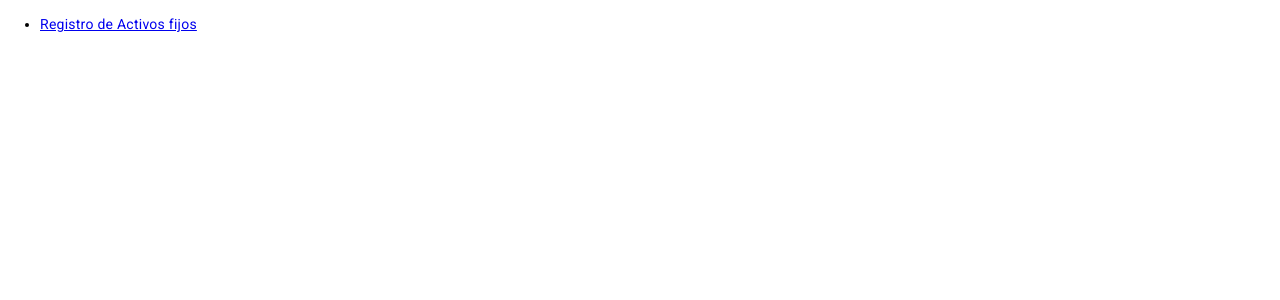
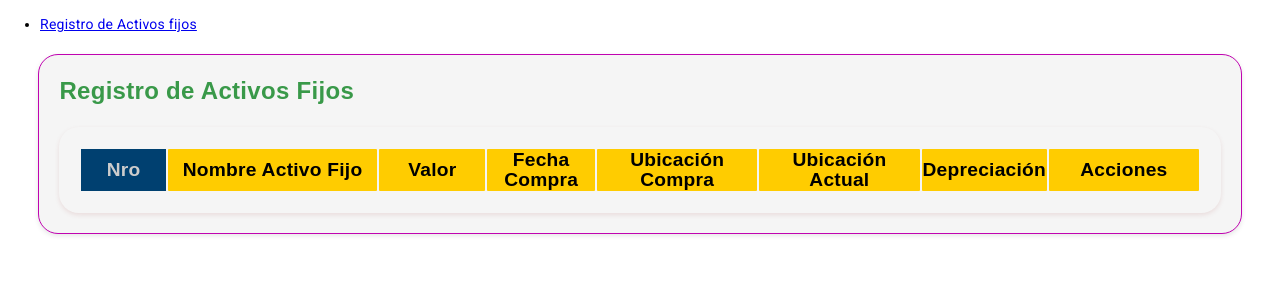
Before and after one commit to nini1304/FrontendSAF, an Angular app: page / in a window 1280 px wide. Shown: the top 300 px of the page. Built offline with nearby package versions, Linux system fonts and the light colour scheme.

Commit message:
Diseño de la lista de datos

```diff
--- a/angular.json
+++ b/angular.json
@@ -25,7 +25,7 @@
               "src/assets"
             ],
             "styles": [
-              "@angular/material/prebuilt-themes/deeppurple-amber.css",
+              "@angular/material/prebuilt-themes/indigo-pink.css",
               "src/styles.css"
             ],
             "scripts": []
@@ -88,7 +88,7 @@
               "src/assets"
             ],
             "styles": [
-              "@angular/material/prebuilt-themes/deeppurple-amber.css",
+              "@angular/material/prebuilt-themes/indigo-pink.css",
               "src/styles.css"
             ],
             "scripts": []
--- a/src/app/app.component.html
+++ b/src/app/app.component.html
@@ -1 +1,2 @@
 <router-outlet></router-outlet>
+<app-activo-list></app-activo-list>
--- a/src/app/components/activo-list/activo-list.component.css
+++ b/src/app/components/activo-list/activo-list.component.css
@@ -0,0 +1,160 @@
+/*this is for default config */
+*{
+
+  box-sizing: border-box;
+  font-size: 62.5%;
+}
+:host {
+  max-height: 80vh;
+  overflow-y: auto;
+}
+
+
+.popup {
+  display: none;
+  position: fixed;
+  top: 50%;
+  left: 50%;
+  transform: translate(-50%, -50%);
+  background-color: #fff;
+  border: 1px solid #ccc;
+  padding: 20px;
+  z-index: 9999;
+}
+
+/* principal squere */
+.panel {
+  margin-top: 20px;
+  border: 1px solid #c003b0;
+  border-radius: 20px;
+  box-shadow: 0 2px 5px rgba(0, 0, 0, 0.1);
+  padding: 20px;
+  font-family: Arial, sans-serif;
+  background-color: #f5f5f5;
+  margin-left: 3%;
+  margin-right: 3%;
+
+}
+
+.table{
+  margin-top: 20px;
+  border-radius: 20px ;
+  box-shadow: 0 2px 5px rgba(133, 3, 3, 0.1);
+  padding: 20px;
+  font-family: Arial, sans-serif;
+}
+
+.panel .title-panel {
+  margin-top: 0;
+  font-size: 24px;
+  font-weight: bold;
+  font-family: sans-serif;
+  color: #399949;
+}
+
+.th-ind-num{
+  width: 8%;
+  background-color: #004070;
+  font-size: 1.2rem;
+  color: #ccc;
+
+}
+
+.tr-colum-indicadores .th-ind, .th-ind-fecha, .th-ind-porcentaje, .th-ind-valor, .th-ind-nombre, .th-ind-ubicacion{
+  width:20%;
+  background-color: #ffcc00;
+  border:black;
+  border-radius: 1px;
+  font-size: 1.2rem;
+  /*linea de las tablas*/
+}
+.th-ind{
+  font-size: 1.2rem;
+  /*linea de las tablas*/
+}
+.th-ind-fecha{
+  font-size: 1.2rem;
+  width: 10%;
+  /*linea de las tablas*/
+}
+.th-ind-nombre{
+  font-size: 1.2rem;
+  width: 20%;
+  /*linea de las tablas*/
+}
+.th-ind-valor{
+  font-size: 1.2rem;
+  width: 10%;
+  /*linea de las tablas*/
+}
+.th-ind-ubicacion{
+  font-size: 1.2rem;
+  width: 15%;
+  /*linea de las tablas*/
+}
+.th-ind-porcentaje{
+  font-size: 1.2rem;
+  width: 8%;
+  /*linea de las tablas*/
+}
+
+.tr-cont-num{
+  text-align: center;
+  padding-top: 2%;
+  font-size: 1.5rem;
+  background-color:#004070;
+  color: #ccc;
+  width: 30px;
+  height: 30px;
+  line-height: 60px;
+  margin-left: 25%;
+  border-radius: 50%;
+  display: inline;
+  margin-top:20%;
+
+
+
+  /*linea de las tablas*/
+}
+.tr-cont{
+  background-color: #f5f5f5;
+  border-radius: 13%;
+  color: black;
+  font-size: 1.2rem;
+  /*linea de las tablas*/
+  padding-top: 3%;
+}
+
+
+.btn-view-Detail{
+  background-color: #399949;
+  border: none;
+  color: black;
+  padding: 15px 32px;
+  text-align: center;
+  text-decoration: none;
+  display: inline-block;
+  font-size: 16px;
+  margin: 4px 2px;
+  cursor: pointer;
+  border-radius: 8px;
+  font-family: Arial, sans-serif;
+  font-weight: bold;
+  color: white;
+}
+
+
+.btn-view-Detail:hover {
+  background-color: #004070;
+  opacity: 85%;
+}
+
+.date-filter {
+  display: flex;
+  flex-direction: row;
+  align-items: center;
+}
+
+.date-filter mat-form-field {
+  margin-right: 10px;
+}
--- a/src/app/components/activo-list/activo-list.component.html
+++ b/src/app/components/activo-list/activo-list.component.html
@@ -1 +1,45 @@
-<p>activo-list works!</p>
+<div class="panel" xmlns:cursor="http://www.w3.org/1999/xhtml">
+  <h2 class="title-panel" >Registro de Activos Fijos</h2>
+
+  <table class="table" >
+    <thead class="text-center align-middle">
+    <tr class="tr-colum-indicadores">
+      <th class="th-ind-num">
+        Nro
+      </th>
+      <th class="th-ind-nombre">
+        Nombre Activo Fijo
+
+      </th>
+      <th class="th-ind-valor">
+        Valor
+
+      </th>
+      <th class="th-ind-fecha">
+        Fecha Compra
+
+      </th>
+      <th class="th-ind-ubicacion">
+        Ubicación Compra
+
+      </th>
+      <th class="th-ind-ubicacion">
+        Ubicación Actual
+      </th>
+
+      <th class="th-ind-porcentaje">
+        Depreciación
+
+      </th>
+
+      <th class="th-ind">
+        Acciones
+      </th>
+
+    </tr>
+    </thead>
+
+  </table>
+
+
+</div>
--- a/src/styles.css
+++ b/src/styles.css
@@ -2,3 +2,6 @@
 
 html, body { height: 100%; }
 body { margin: 0; font-family: Roboto, "Helvetica Neue", sans-serif; }
+
+html, body { height: 100%; }
+body { margin: 0; font-family: Roboto, "Helvetica Neue", sans-serif; }
```
